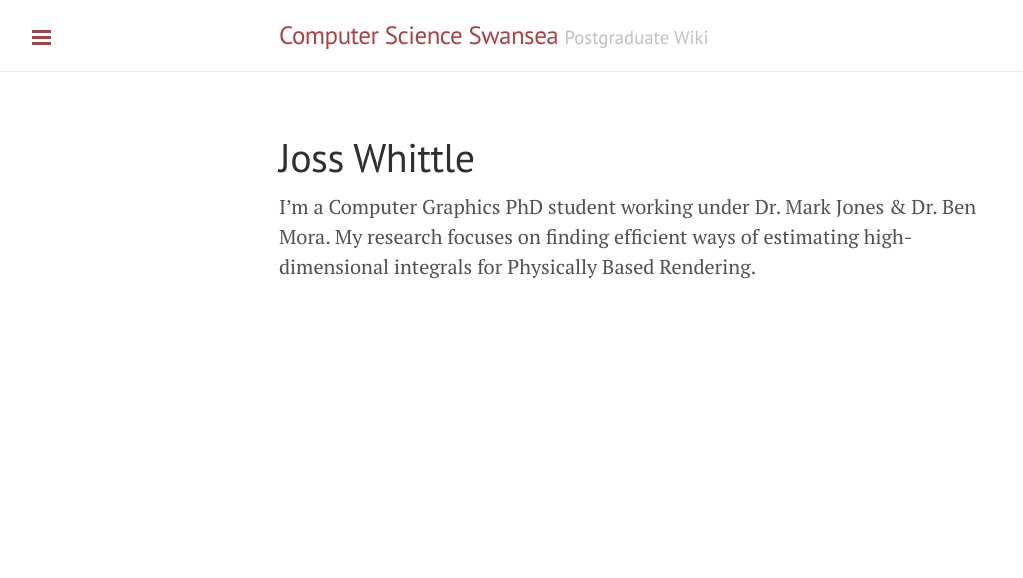
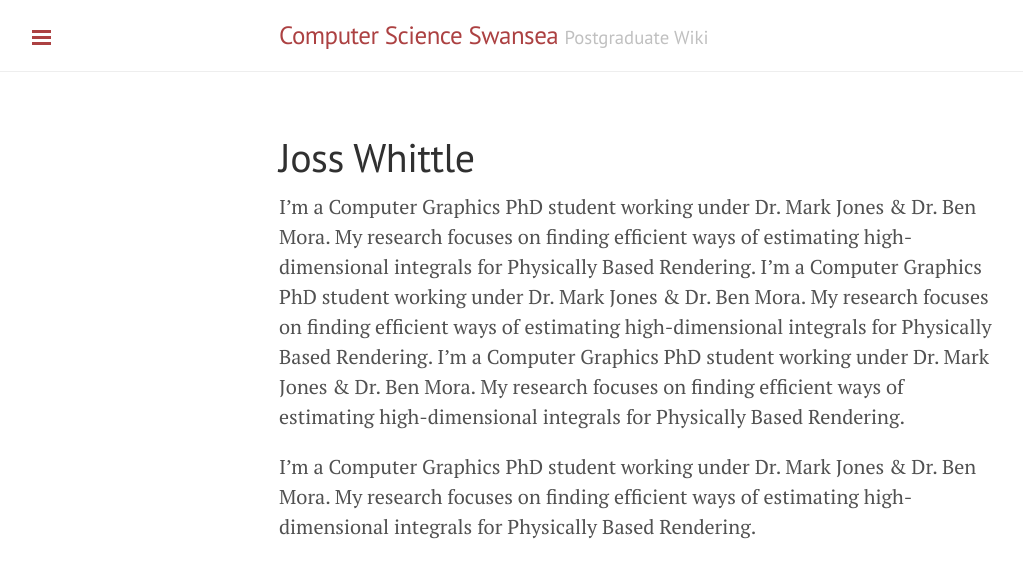
Before and after one commit to CS-Swansea/cs-swansea.github.io, a Jekyll site: the page built from joss-whittle.md, in a window 1280 px wide. Shown: the top 578 px of the page, without its empty margins (1-1024 px from the left). Built offline with Jekyll 4.4.1, drawn with Linux system fonts in a browser that asks for light colours; Markdown is read by kramdown in place of the engine named in the settings.

Commit message:
test long bio

```diff
--- a/joss-whittle.md
+++ b/joss-whittle.md
@@ -6,3 +6,7 @@ image: https://avatars.githubusercontent.com/u/1933494
 ---
 
 I'm a Computer Graphics PhD student working under Dr. Mark Jones & Dr. Ben Mora. My research focuses on finding efficient ways of estimating high-dimensional integrals for Physically Based Rendering.
+I'm a Computer Graphics PhD student working under Dr. Mark Jones & Dr. Ben Mora. My research focuses on finding efficient ways of estimating high-dimensional integrals for Physically Based Rendering.
+I'm a Computer Graphics PhD student working under Dr. Mark Jones & Dr. Ben Mora. My research focuses on finding efficient ways of estimating high-dimensional integrals for Physically Based Rendering.
+
+I'm a Computer Graphics PhD student working under Dr. Mark Jones & Dr. Ben Mora. My research focuses on finding efficient ways of estimating high-dimensional integrals for Physically Based Rendering.
```
